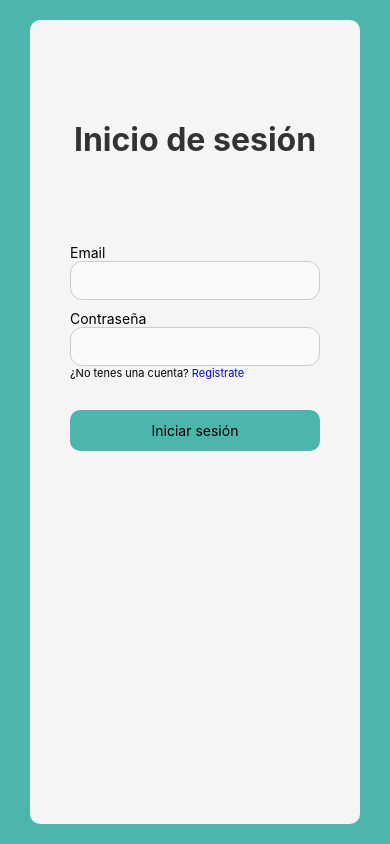
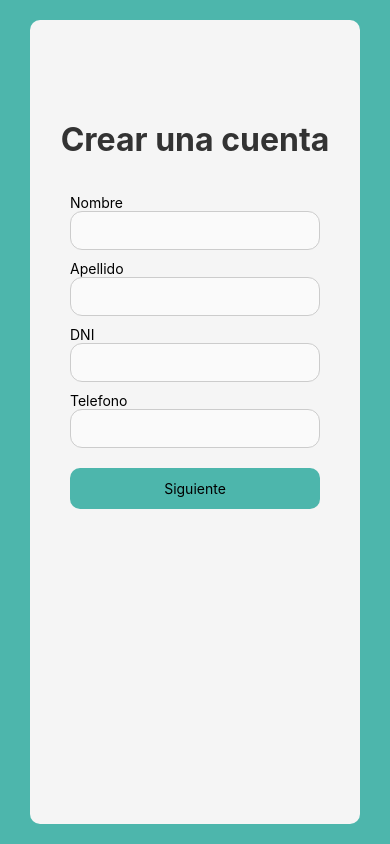
Before and after one commit to mateo-noba/Sistema-de-Gesti-n-de-Nutricion-Deportivo, a React Native app: screen /Registro in a window 390 px wide. Built offline with nearby package versions, Linux system fonts and the light colour scheme.

Commit message:
9-9-26 11:20 Mateo Noba
Complete las pantalas de resgistro

```diff
--- a/App.tsx
+++ b/App.tsx
@@ -5,6 +5,8 @@ import { createNativeStackNavigator } from "@react-navigation/native-stack";
 
 import Inicio from "./src/paginas/Inicio";
 import Login from "./src/paginas/Login/Login";
+import Registro from "./src/paginas/Login/Registro";
+import Registro2 from "./src/paginas/Login/Registro2";
 import ListaTurnos from "./src/paginas/Turnos/ListaTurnos";
 import AgregarTurno from "./src/paginas/Turnos/AgregarTurno";
 import EditarTurno from "./src/paginas/Turnos/EditarTurno";
@@ -12,6 +14,8 @@ import EditarTurno from "./src/paginas/Turnos/EditarTurno";
 export type RootStackParamList = {
   Inicio: undefined;
   Login: undefined;
+  Registro: undefined;
+  Registro2: undefined;
   ListaTurnos: undefined;
   AgregarTurno: undefined;
   EditarTurno: { id: string };
@@ -32,6 +36,8 @@ export default function App() {
       >
         <Stack.Screen name="Inicio" component={Inicio} options={{ title: "Gestión de Turnos – Nutrición" }} />
         <Stack.Screen name="Login" component={Login} options={{headerShown: false}}/>
+        <Stack.Screen name="Registro" component={Registro} options={{headerShown: false}}/>
+        <Stack.Screen name="Registro2" component={Registro2} options={{headerShown: false}}/>
         <Stack.Screen name="ListaTurnos" component={ListaTurnos} options={{ title: "Lista de Turnos" }} />
         <Stack.Screen name="AgregarTurno" component={AgregarTurno} options={{ title: "Crear Turno" }} />
         <Stack.Screen name="EditarTurno" component={EditarTurno} options={{ title: "Editar Turno" }} />
--- a/package.json
+++ b/package.json
@@ -10,6 +10,7 @@
     "web": "expo start --web"
   },
   "dependencies": {
+    "@expo/vector-icons": "^15.0.3",
     "@react-navigation/native": "^7.1.25",
     "@react-navigation/native-stack": "^7.8.6",
     "expo": "~54.0.27",
--- a/src/paginas/Login/Login.tsx
+++ b/src/paginas/Login/Login.tsx
@@ -1,41 +1,62 @@
+//Importar react para tenerlo en caso de que sea necesario
 import React from "react";
+//Importar las etiquetas que se van a usar en la pantalla, actuan similar a las etiquetas de HTML
 import {View, Text, StyleSheet, TouchableOpacity,TextInput } from "react-native";
+//Importar el prop que le dice a typescript que funciones tiene el useNavigate y las pantallas que existen
 import { NativeStackNavigationProp } from "@react-navigation/native-stack";
+//El hook que permite que navegar por las pantallas sin la necesidad de tene que pasarselo como prop
 import { useNavigation } from "@react-navigation/native";
+//El prop o lista de pantallas que va a tener el sistema y las cosas que se esperan cuando se cambia de pantalla
 import { RootStackParamList } from "../../../App";
 
+//Variable de tipo en donde se guarda el prop de la lista de pantallas que tiene el sistema, junto de la pantalla en la que esta ubicado actualmente
 type LoginScreenProp = NativeStackNavigationProp<RootStackParamList, "Login">;
+
+//Funcion del componenete o pantalla login
 const Login = () =>{
 
+  //Variable que nos permitirá navegar por las diferentes pantallas del sistema
   const navigation = useNavigation<LoginScreenProp>();
 
   return(
+    //Contenedor principal de la pantalla, es la que tiene el fondo verde
     <View style={styles.container}>
+      {/*Contenedor del login, en el esta todo los titulos, texto y textbox del login, tiene el fondo blanco */}
       <View style={styles.contenedorLogin}>
+        {/* El titulo principal de la pantalla de inciar sesión */}
         <Text style={styles.titulo}>Inicio de sesión</Text>
+        {/* El contenedor que tiene toda la parte del formulario, o sea text, textbox y botones */}
         <View style={styles.contenedorFormulario}>
+          {/* Text para indicarle al usuario que tiene que ingresar su email */}
           <Text style={styles.textoInicioSesion}>Email</Text>
+          {/* Textbox en el que el usuario pondrá su mail */}
           <TextInput style={styles.input}></TextInput>
+          {/* Text para indicarle al usuario que tiene que ingresar su contraseña */}
           <Text style={styles.textoInicioSesion}>Contraseña</Text>
+          {/* Textbox en el que el usuario pondrá su contraseña */}
           <TextInput style={styles.input} secureTextEntry={true}></TextInput>
-          <Text style={styles.textoChico}>¿No tenes una cuenta? <Text style={styles.link} onPress={() => navigation.navigate("Inicio")}>Registrate</Text></Text>
+          {/* Text en caso de que el usuario haya olvidado su contraseña */}
+          <Text style={styles.textoChico}>¿Olvidaste tu contraseña? <Text style={styles.link} onPress={() => navigation.navigate("Inicio")}>Recuperar</Text></Text>
+          {/* Boton con el que el usuario podra tocar para inciar sesion en el sistema */}
           <TouchableOpacity style={styles.boton} onPress={() => navigation.navigate("Inicio")}><Text>Iniciar sesión</Text></TouchableOpacity>
+          {/* Text que el usuario podrá usar para que lo lleve a crear una cuenta*/}
+          <Text style={styles.textoChico}>¿No tenes una cuenta? <Text style={styles.link} onPress={() => navigation.navigate("Registro")}>Registrate</Text></Text>
         </View>
       </View>
     </View>
-
-
   );
 }
 
 
 const styles = StyleSheet.create({
+  //Estilo para el contenedor principal
   container: {
     flex: 1,
     backgroundColor: "#4db6ac",
     padding: 20,
     alignItems: "center",
   },
+  //Estilo para el título principal
   titulo: {
     textAlign: "center",
     marginBottom: 25,
--- /dev/null
+++ b/src/paginas/Login/Registro.tsx
@@ -0,0 +1,122 @@
+import React from "react";
+import {View, Text, StyleSheet, TouchableOpacity,TextInput } from "react-native";
+import { NativeStackNavigationProp } from "@react-navigation/native-stack";
+import { useNavigation } from "@react-navigation/native";
+import { RootStackParamList } from "../../../App";
+
+type RegistroScreenProp = NativeStackNavigationProp<RootStackParamList, "Registro">;
+const Registro = () =>{
+
+  const navigation = useNavigation<RegistroScreenProp>();
+
+  return(
+    <View style={styles.container}>
+      <View style={styles.contenedorLogin}>
+        <Text style={styles.titulo}>Crear una cuenta</Text>
+        <View style={styles.contenedorFormulario}>
+          <Text style={styles.textoRegistro}>Nombre</Text>
+          <TextInput style={styles.input}></TextInput>
+          <Text style={styles.textoRegistro}>Apellido</Text>
+          <TextInput style={styles.input}></TextInput>
+          <Text style={styles.textoRegistro}>DNI</Text>
+          <TextInput style={styles.input}></TextInput>
+          <Text style={styles.textoRegistro}>Telefono</Text>
+          <TextInput style={styles.input}></TextInput>
+          <TouchableOpacity style={styles.boton} onPress={() => navigation.navigate("Registro2")}><Text>Siguiente</Text></TouchableOpacity>
+        </View>
+      </View>
+    </View>
+
+
+  );
+}
+
+
+const styles = StyleSheet.create({
+  container: {
+    flex: 1,
+    backgroundColor: "#4db6ac",
+    padding: 20,
+    alignItems: "center",
+  },
+  titulo: {
+    textAlign: "center",
+    marginBottom: 25,
+    fontSize: 32,
+    fontWeight: "bold",
+    color: "#333",
+    marginTop: 100,
+  },
+  contenedor: {
+    flexDirection: "row",
+    justifyContent: "center",
+    flexWrap: "wrap",
+    gap: 25,
+  },
+  card: {
+    width: 230,
+    padding: 20,
+    backgroundColor: "#f5f5f5",
+    borderRadius: 12,
+    alignItems: "center",
+    margin: 10,
+    shadowColor: "#000",
+    shadowOffset: { width: 0, height: 3 },
+    shadowOpacity: 0.1,
+    shadowRadius: 5,
+    elevation: 5,
+  },
+  icono: {
+    fontSize: 45,
+    marginBottom: 10,
+  },
+  tituloCard: {
+    fontSize: 20,
+    fontWeight: "bold",
+    textAlign: "center",
+  },
+  descripcion: {
+    textAlign: "center",
+    marginTop: 5,
+    color: "#333",
+  },
+  contenedorLogin: {
+    flex: 1,
+    backgroundColor: "#f5f5f5",
+    width: 330,
+    height: 100,
+    borderRadius: 10,
+    alignItems: "center",
+  },
+  input: {
+    borderWidth: 1,
+    borderColor: "#ccc",
+    borderRadius: 12,
+    padding: 10,
+    backgroundColor: "#fafafa",
+    width: 250,
+  },
+  boton: {
+    backgroundColor: "#4db6ac",
+    padding: 12,
+    borderRadius: 10,
+    alignItems: "center",
+    marginTop: 20,
+  },
+  contenedorFormulario:{
+    marginTop: 0,
+  },
+  textoRegistro:{
+    marginTop: 10,
+  },
+  textoChico:{
+    fontSize: 11,
+    marginBottom: 30,
+  },
+  link:{
+    color: "#0004d8"
+
+  }
+});
+
+export default Registro;
--- /dev/null
+++ b/src/paginas/Login/Registro2.tsx
@@ -0,0 +1,120 @@
+import React from "react";
+import {View, Text, StyleSheet, TouchableOpacity,TextInput } from "react-native";
+import { NativeStackNavigationProp } from "@react-navigation/native-stack";
+import { useNavigation } from "@react-navigation/native";
+import { RootStackParamList } from "../../../App";
+
+type RegistroScreenProp = NativeStackNavigationProp<RootStackParamList, "Registro">;
+const Registro2 = () =>{
+
+  const navigation = useNavigation<RegistroScreenProp>();
+
+  return(
+    <View style={styles.container}>
+      <View style={styles.contenedorLogin}>
+        <Text style={styles.titulo}>Crear una cuenta</Text>
+        <View style={styles.contenedorFormulario}>
+          <Text style={styles.textoRegistro}>Email</Text>
+          <TextInput style={styles.input}></TextInput>
+          <Text style={styles.textoRegistro}>Contraseña</Text>
+          <TextInput style={styles.input} secureTextEntry={true}></TextInput>
+          <Text style={styles.textoRegistro}>Repetir contraseña</Text>
+          <TextInput style={styles.input} secureTextEntry={true}></TextInput>
+          <TouchableOpacity style={styles.boton} onPress={() => navigation.navigate("Inicio")}><Text>Crear cuenta</Text></TouchableOpacity>
+        </View>
+      </View>
+    </View>
+
+
+  );
+}
+
+
+const styles = StyleSheet.create({
+  container: {
+    flex: 1,
+    backgroundColor: "#4db6ac",
+    padding: 20,
+    alignItems: "center",
+  },
+  titulo: {
+    textAlign: "center",
+    marginBottom: 25,
+    fontSize: 32,
+    fontWeight: "bold",
+    color: "#333",
+    marginTop: 100,
+  },
+  contenedor: {
+    flexDirection: "row",
+    justifyContent: "center",
+    flexWrap: "wrap",
+    gap: 25,
+  },
+  card: {
+    width: 230,
+    padding: 20,
+    backgroundColor: "#f5f5f5",
+    borderRadius: 12,
+    alignItems: "center",
+    margin: 10,
+    shadowColor: "#000",
+    shadowOffset: { width: 0, height: 3 },
+    shadowOpacity: 0.1,
+    shadowRadius: 5,
+    elevation: 5,
+  },
+  icono: {
+    fontSize: 45,
+    marginBottom: 10,
+  },
+  tituloCard: {
+    fontSize: 20,
+    fontWeight: "bold",
+    textAlign: "center",
+  },
+  descripcion: {
+    textAlign: "center",
+    marginTop: 5,
+    color: "#333",
+  },
+  contenedorLogin: {
+    flex: 1,
+    backgroundColor: "#f5f5f5",
+    width: 330,
+    height: 100,
+    borderRadius: 10,
+    alignItems: "center",
+  },
+  input: {
+    borderWidth: 1,
+    borderColor: "#ccc",
+    borderRadius: 12,
+    padding: 10,
+    backgroundColor: "#fafafa",
+    width: 250,
+  },
+  boton: {
+    backgroundColor: "#4db6ac",
+    padding: 12,
+    borderRadius: 10,
+    alignItems: "center",
+    marginTop: 20,
+  },
+  contenedorFormulario:{
+    marginTop: 0,
+  },
+  textoRegistro:{
+    marginTop: 10,
+  },
+  textoChico:{
+    fontSize: 11,
+    marginBottom: 30,
+  },
+  link:{
+    color: "#0004d8"
+
+  }
+});
+
+export default Registro2;
```
Also changed, not shown: 1 other file (tests, documents, lock files or other folders).
